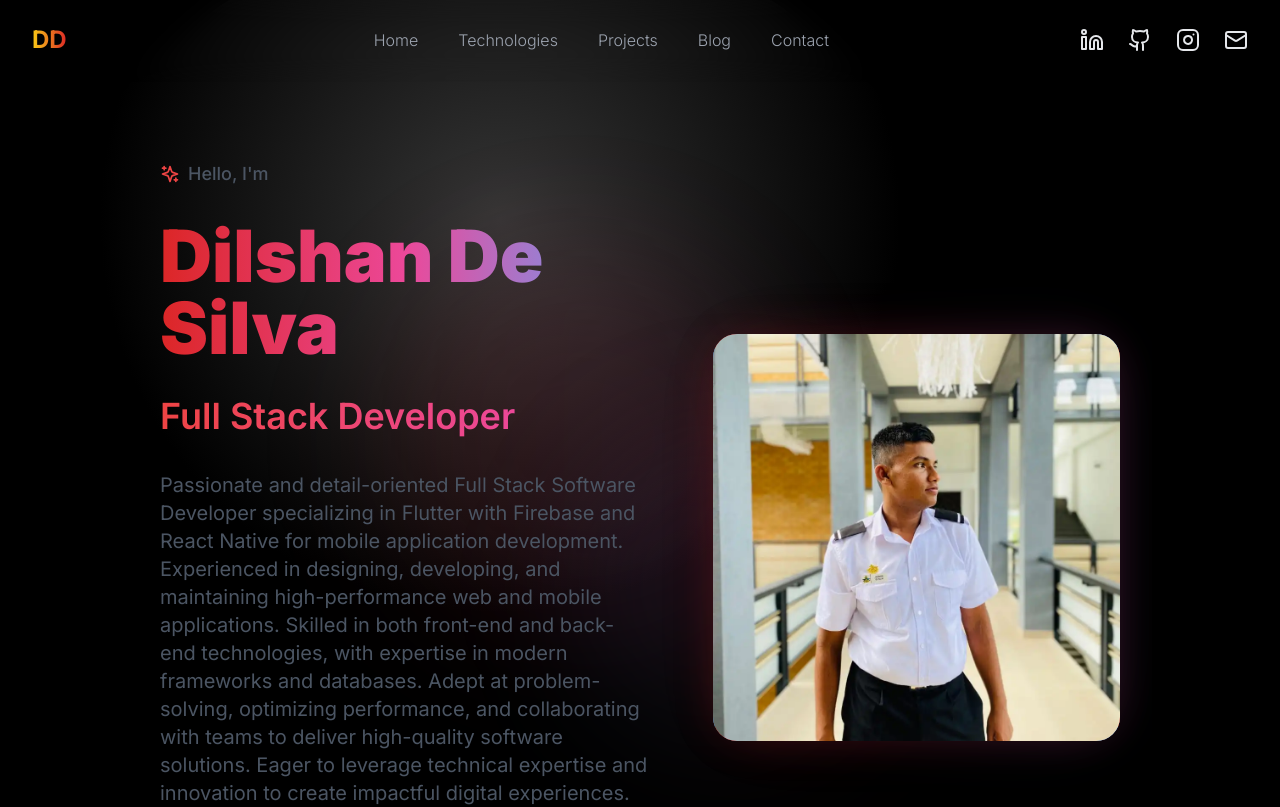
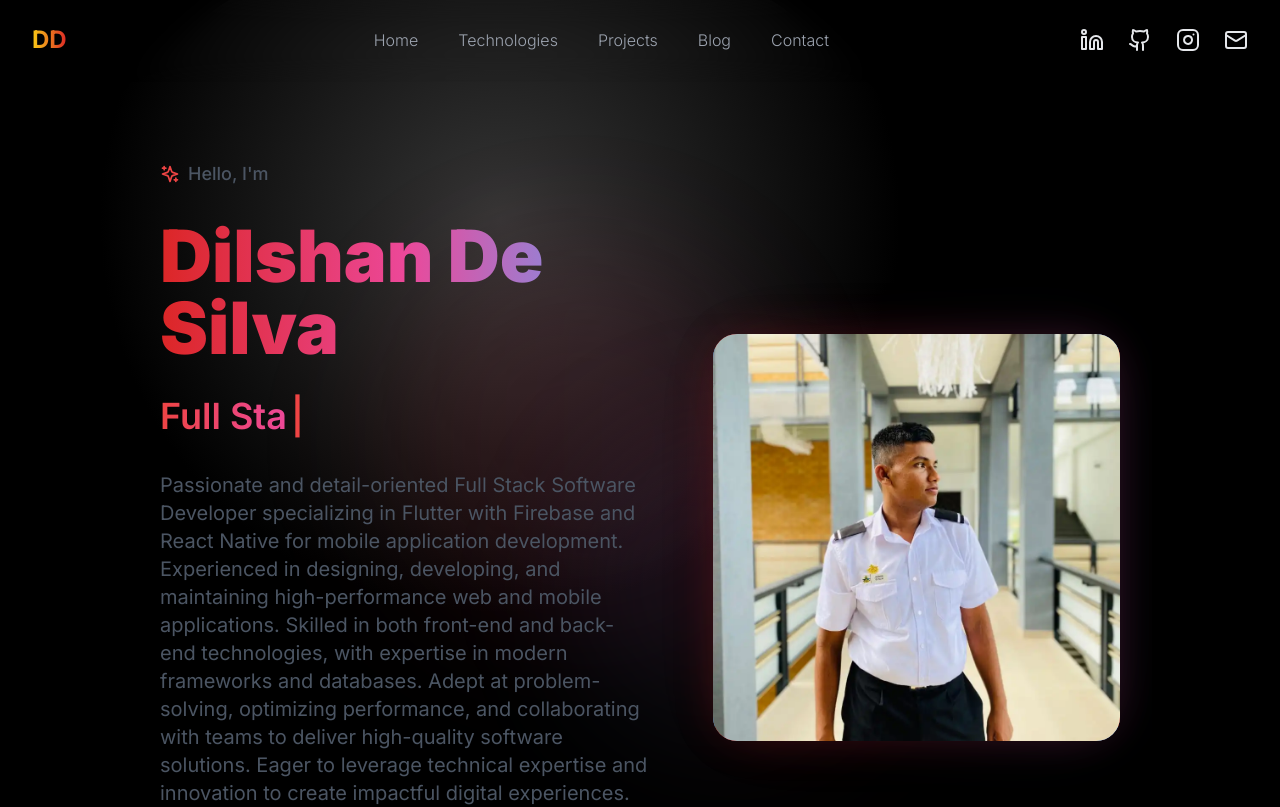
Before and after one commit to DilshanDe/Portfolio, a React (Create React App) app: page / in a window 1280 px wide. Shown: the top 807 px of the page. Built offline with nearby package versions, Linux system fonts and the light colour scheme.

Commit message:
Update Hero.jsx

```diff
--- a/src/components/Hero.jsx
+++ b/src/components/Hero.jsx
@@ -57,14 +57,22 @@ function Hero() {
   const [nameText, setNameText] = useState('');
   const [titleText, setTitleText] = useState('');
   const [showCursor, setShowCursor] = useState(true);
-  const [currentPhase, setCurrentPhase] = useState('name'); // 'name', 'title', 'complete'
+  const [currentPhase, setCurrentPhase] = useState('name'); // 'name', 'title', 'erasing'
 
   const { scrollY } = useScroll();
   const y = useTransform(scrollY, [0, 500], [0, 150]);
   const opacity = useTransform(scrollY, [0, 300], [1, 0.5]);
 
   const fullName = "Dilshan De Silva";
-  const fullTitle = "Full Stack Developer";
+  const titles = [
+    "Full Stack Developer",
+    "Mobile App Developer",
+    "Software Engineer",
+    "Web Developer"
+  ];
+
+  const [currentTitleIndex, setCurrentTitleIndex] = useState(0);
+  const fullTitle = titles[currentTitleIndex];
 
   useEffect(() => {
     let timeoutId;
@@ -86,13 +94,25 @@ function Hero() {
           setTitleText(fullTitle.slice(0, titleText.length + 1));
         }, 80); // Slightly faster for title
       } else {
-        // Both complete
-        setCurrentPhase('complete');
+        // Title complete, wait then start erasing
+        timeoutId = setTimeout(() => {
+          setCurrentPhase('erasing');
+        }, 2000); // Wait 2 seconds before erasing
+      }
+    } else if (currentPhase === 'erasing') {
+      if (titleText.length > 0) {
+        timeoutId = setTimeout(() => {
+          setTitleText(titleText.slice(0, -1));
+        }, 50); // Faster erasing
+      } else {
+        // Move to next title
+        setCurrentTitleIndex((prev) => (prev + 1) % titles.length);
+        setCurrentPhase('title');
       }
     }
 
     return () => clearTimeout(timeoutId);
-  }, [nameText, titleText, currentPhase, fullName, fullTitle]);
+  }, [nameText, titleText, currentPhase, fullName, fullTitle, titles.length]);
 
   // Cursor blinking effect
   useEffect(() => {
@@ -179,7 +199,7 @@ function Hero() {
               <span className="bg-gradient-to-r from-red-500 to-pink-500 bg-clip-text text-transparent">
                 {titleText}
               </span>
-              {(currentPhase === 'title' || (currentPhase === 'complete' && showCursor)) && (
+              {(currentPhase === 'title' || currentPhase === 'erasing' || showCursor) && (
                 <span className="text-red-500 ml-1">|</span>
               )}
             </motion.div>
```
